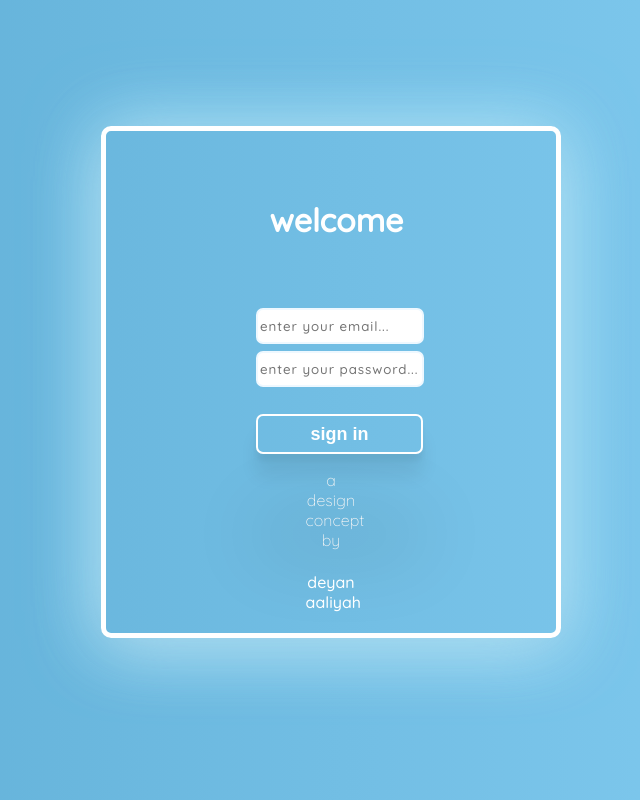
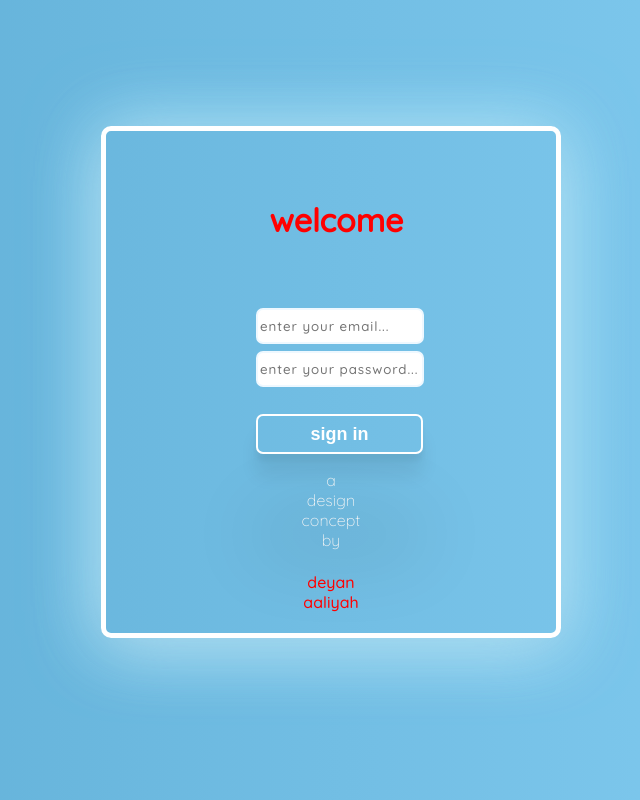
Before and after one commit to deyanaaliyah/deyanaaliyah.github.io, a plain HTML site: page index.html in a window 1280 px wide. Shown: the whole page, without its empty margins (309-949 px from the left). Drawn offline with Linux system fonts and the light colour scheme.

Commit message:
Update stylesheet.css

```diff
--- a/stylesheet.css
+++ b/stylesheet.css
@@ -16,7 +16,7 @@ h4,
 h5,
 h6 {
   font-weight: 500;
-  color: white;
+  color: red;
 }
 input {
   width: 160px;
@@ -30,7 +30,7 @@ footer {
 
   margin-right: auto;
   margin-left: auto;
-  width: 11.333%;
+  width: 13.333%;
 }
 footer h5 {
   font-family: Avenir;
```
